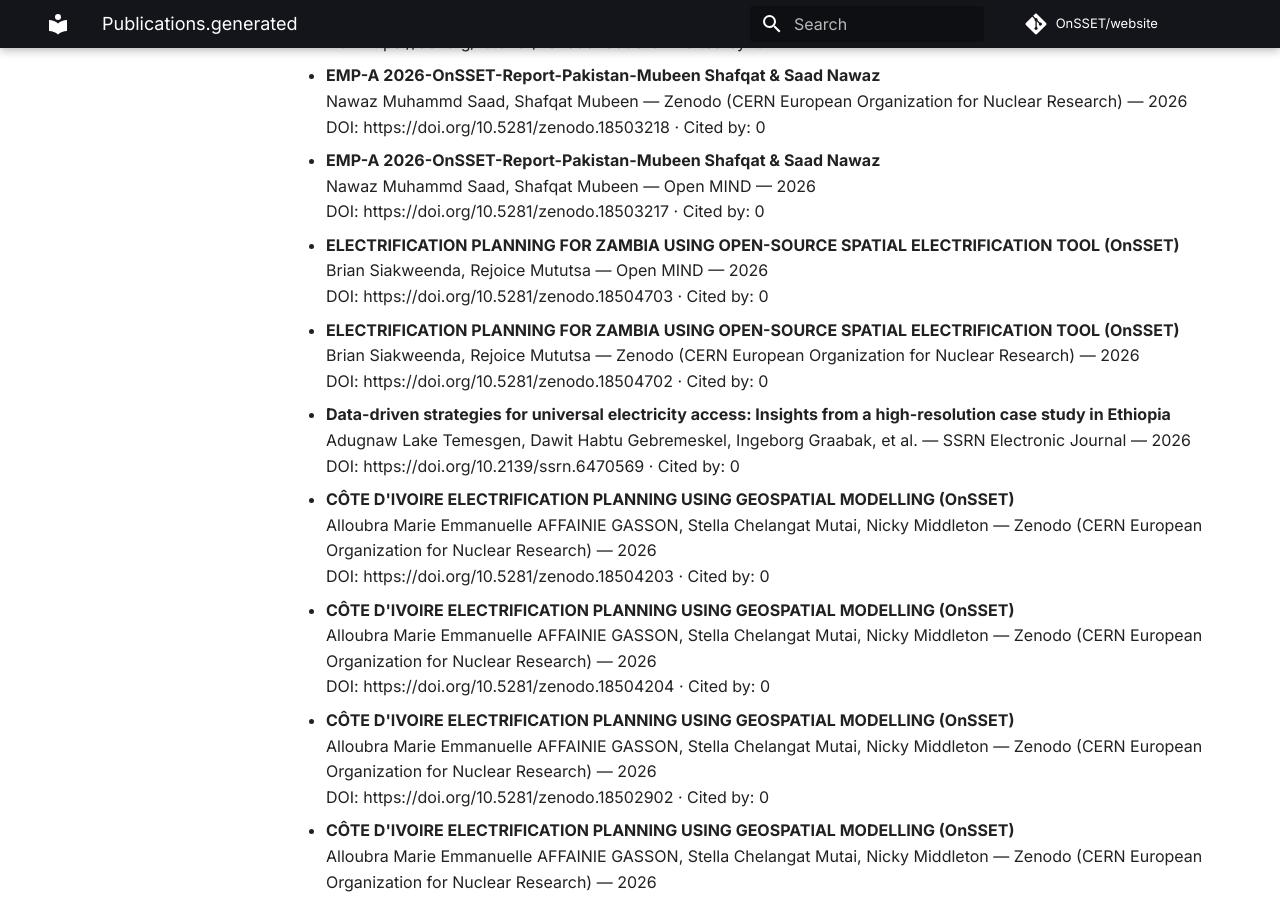
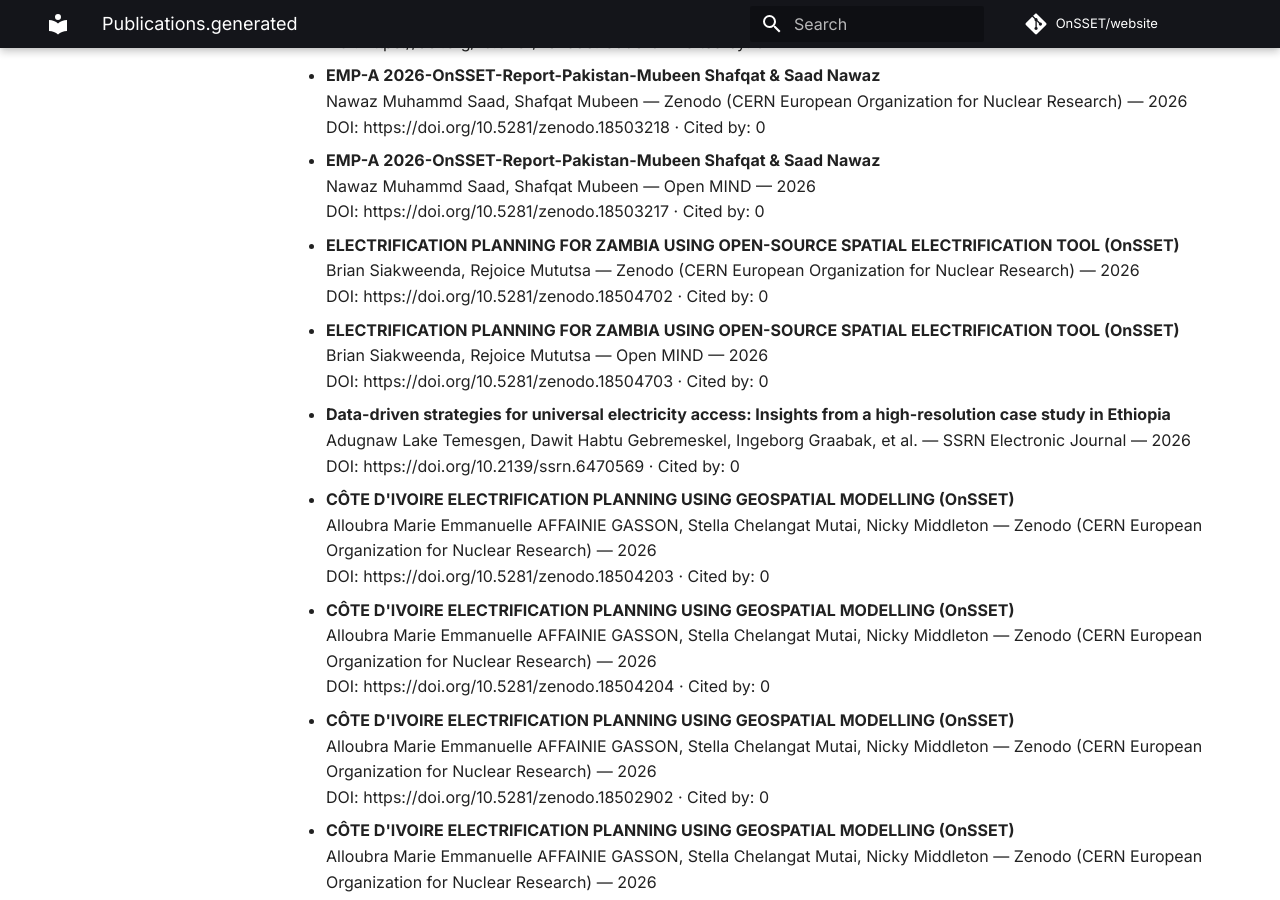
Before and after one commit to OnSSET/website, an MkDocs documentation site: the page built from docs/publications.generated.md, in a window 1280 px wide and 900 px high, scrolled down 6304 px. Built offline with MkDocs 1.6.1 and Material for MkDocs 9.7.7, drawn with Linux system fonts in a browser that asks for light colours; comment, search, counter and statistics services are not loaded; some of the changed text lies outside the part shown.

```diff
--- a/docs/publications.generated.md
+++ b/docs/publications.generated.md
@@ -115,12 +115,12 @@ No results found.
   DOI: https://doi.org/10.5281/zenodo.21509580 · Cited by: 0
 
 - **Least-cost technology assessment using OnSSET in Ethiopia's Amhara region by 2035**
+  Abreham Befikadu Zeleke — Open MIND — 2026
+  DOI: https://doi.org/10.5281/zenodo.18490864 · Cited by: 0
+
+- **Least-cost technology assessment using OnSSET in Ethiopia's Amhara region by 2035**
   Abreham Befikadu Zeleke — Zenodo (CERN European Organization for Nuclear Research) — 2026
   DOI: https://doi.org/10.5281/zenodo.18490863 · Cited by: 0
-
-- **Least-cost technology assessment using OnSSET in Ethiopia's Amhara region by 2035**
-  Abreham Befikadu Zeleke — Open MIND — 2026
-  DOI: https://doi.org/10.5281/zenodo.18490864 · Cited by: 0
 
 - **Least-Cost Electrification Study for Bangladesh Using Geospatial Modelling (OnSSET)**
   Raihan Mahmud Chowdhury, Saikot Mahmud — Zenodo (CERN European Organization for Nuclear Research) — 2026
@@ -275,12 +275,12 @@ No results found.
   DOI: https://doi.org/10.5281/zenodo.18503217 · Cited by: 0
 
 - **ELECTRIFICATION PLANNING FOR ZAMBIA USING OPEN-SOURCE SPATIAL ELECTRIFICATION TOOL (OnSSET)**
+  Brian Siakweenda, Rejoice Mututsa — Zenodo (CERN European Organization for Nuclear Research) — 2026
+  DOI: https://doi.org/10.5281/zenodo.18504702 · Cited by: 0
+
+- **ELECTRIFICATION PLANNING FOR ZAMBIA USING OPEN-SOURCE SPATIAL ELECTRIFICATION TOOL (OnSSET)**
   Brian Siakweenda, Rejoice Mututsa — Open MIND — 2026
   DOI: https://doi.org/10.5281/zenodo.18504703 · Cited by: 0
-
-- **ELECTRIFICATION PLANNING FOR ZAMBIA USING OPEN-SOURCE SPATIAL ELECTRIFICATION TOOL (OnSSET)**
-  Brian Siakweenda, Rejoice Mututsa — Zenodo (CERN European Organization for Nuclear Research) — 2026
-  DOI: https://doi.org/10.5281/zenodo.18504702 · Cited by: 0
 
 - **Data-driven strategies for universal electricity access: Insights from a high-resolution case study in Ethiopia**
   Adugnaw Lake Temesgen, Dawit Habtu Gebremeskel, Ingeborg Graabak, et al. — SSRN Electronic Journal — 2026
```
